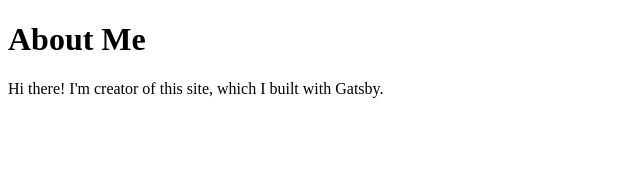
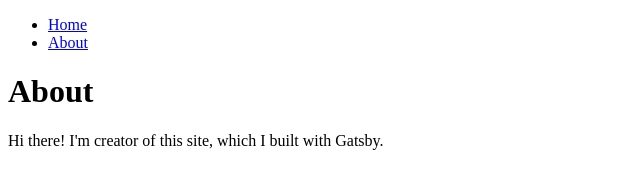
Before and after one commit to eprikhodko/personal-blog, a Gatsby site: page /about in a window 1280 px wide. Shown: the whole page, without its empty margins (0-640 px from the left). Built offline with nearby package versions, Linux system fonts and the light colour scheme; Gatsby itself is replaced by a stand-in of ours.

Commit message:
Create Layout component

```diff
--- /dev/null
+++ b/src/components/Layout.js
@@ -0,0 +1,26 @@
+import * as React from "react"
+import { Link } from "gatsby"
+
+function Layout({ pageTitle, children }) {
+  return (
+    <div>
+      <title>{pageTitle}</title>
+      <nav>
+        <ul>
+          <li>
+            <Link to="/">Home</Link>
+          </li>
+          <li>
+            <Link to="/about">About</Link>
+          </li>
+        </ul>
+      </nav>
+      <main>
+        <h1>{pageTitle}</h1>
+        {children}
+      </main>
+    </div>
+  )
+}
+
+export default Layout
--- a/src/pages/about.js
+++ b/src/pages/about.js
@@ -1,12 +1,15 @@
 // Step 1: Import React
 import * as React from "react"
+import Layout from "../components/Layout"
 // Step 2: Define your component
 function AboutPage() {
   return (
     <main>
-      <title>About Me</title>
-      <h1>About Me</h1>
-      <p>Hi there! I&apos;m creator of this site, which I built with Gatsby.</p>
+      <Layout pageTitle="About">
+        <p>
+          Hi there! I&apos;m creator of this site, which I built with Gatsby.
+        </p>
+      </Layout>
     </main>
   )
 }
```
Also changed, not shown: src/pages/index.js (+4 -5 lines).
